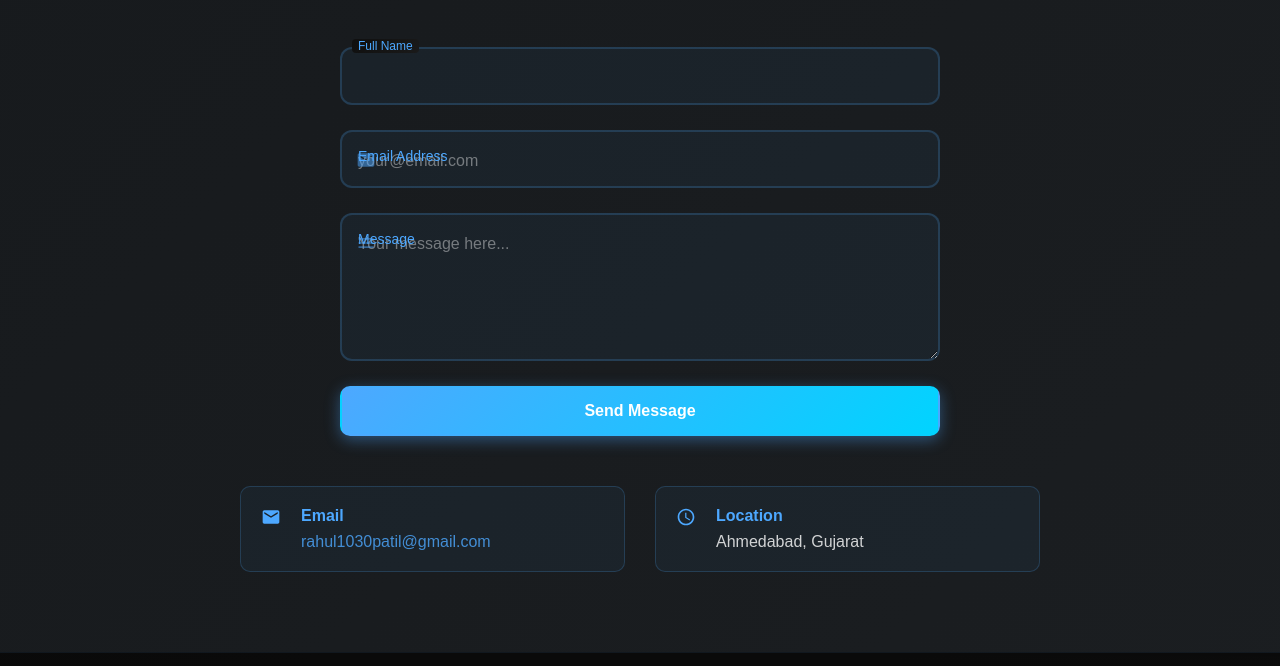
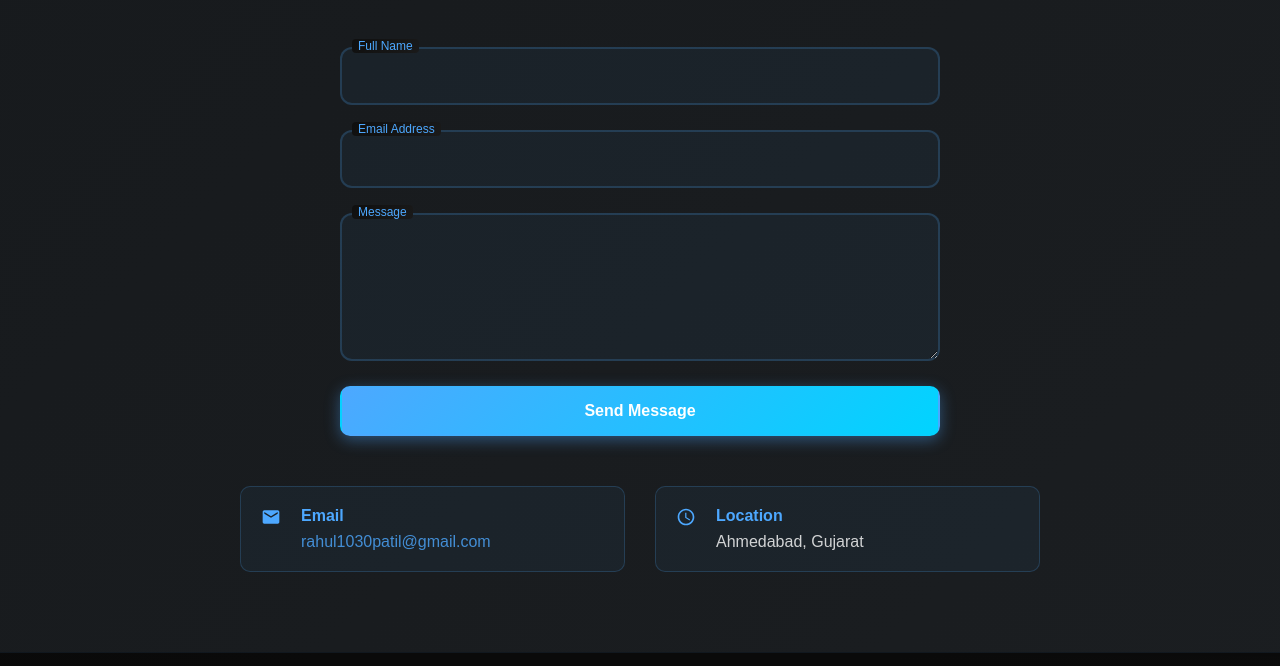
Before and after one commit to showman-patil/portfolio, a plain HTML site: page index.html in a window 1280 px wide. Shown: the part 4022-4688 px from the top of the page. Drawn offline with Linux system fonts and the light colour scheme.

Commit message:
Update index.html

```diff
--- a/index.html
+++ b/index.html
@@ -1107,17 +1107,14 @@
         <label for="name">Full Name</label>
       </div>
       <div class="form-group">
-        <svg class="input-icon" viewBox="0 0 24 24" width="20" height="20" fill="currentColor">
-          <path d="M20 4H4c-1.1 0-1.99.9-1.99 2L2 18c0 1.1.9 2 2 2h16c1.1 0 2-.9 2-2V6c0-1.1-.9-2-2-2zm0 4l-8 5-8-5V6l8 5 8-5v2z"/>
-        </svg>
-        <input type="email" name="email" id="email" placeholder="your@email.com" required>
+
+        <input type="email" name="email" id="email" required>
         <label for="email">Email Address</label>
       </div>
       <div class="form-group full-width">
-        <svg class="input-icon" viewBox="0 0 24 24" width="20" height="20" fill="currentColor">
-          <path d="M3 18h18v-2H3v2zm0-5h18v-2H3v2zm0-7v2h18V6H3z"/>
-        </svg>
-        <textarea name="message" id="message" placeholder="Your message here..." rows="6" required></textarea>
+
+
+        <textarea name="message" id="message" rows="6" required></textarea>
         <label for="message">Message</label>
       </div>
       <button type="submit" class="btn primary">Send Message</button>
```
